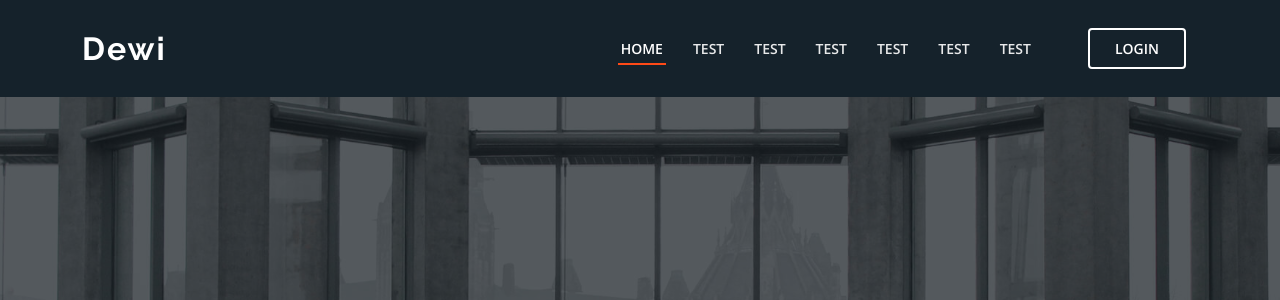
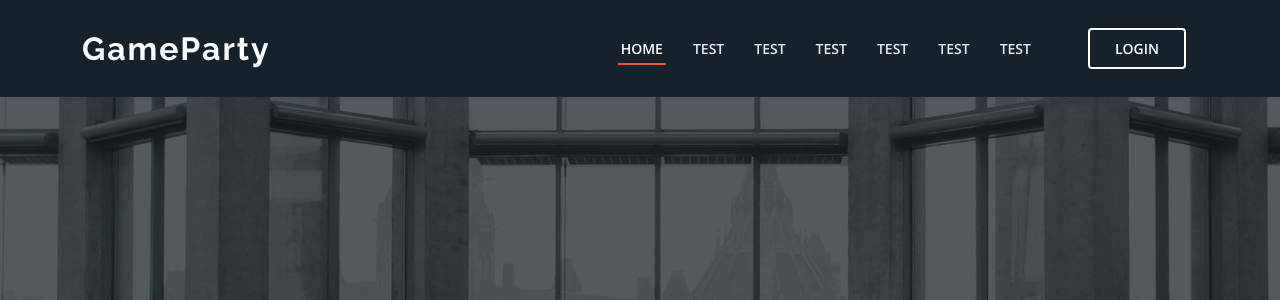
Before and after one commit to Kesheon/MinimumViableProduct, a Flask app: page / in a window 1280 px wide. Shown: the top 300 px of the page. Run offline with Flask 2, Linux system fonts and the light colour scheme; some libraries are stand-ins or nearby versions.

Commit message:
minor changes: site name and tab name

```diff
--- a/templates/index.html
+++ b/templates/index.html
@@ -1,12 +1,12 @@
 {% extends "base.html" %}
 
-{% block title %}Home{% endblock %}
+{% block title %}Home- GameParty{% endblock %}
 
 
 {% block bodyheader %}
-<header id="header" class="margin-top"><!--a fixed top so that upon scroll-down the header (which contains the navbar) stays in place-->
+<header id="header" class="margin-top"><!--a margin top so that upon scroll-down the header (which contains the navbar) is no longer visible-->
   <div class="container d-flex align-items-center justify-content-between">
-    <h1 class="logo"><a href="{{ url_for('index') }}">Dewi</a></h1>
+    <h1 class="logo"><a href="{{ url_for('index') }}">GameParty</a></h1>
     <!-- Uncomment below if you prefer to use an image logo -->
     <!-- <a href="index.html" class="logo"><img src="static/img/logo.png" alt="" class="img-fluid"></a>-->
     <nav id="navbar" class="navbar">
```
